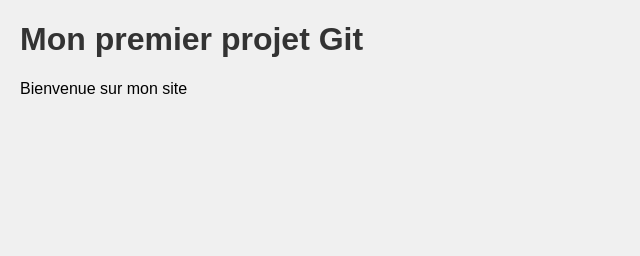
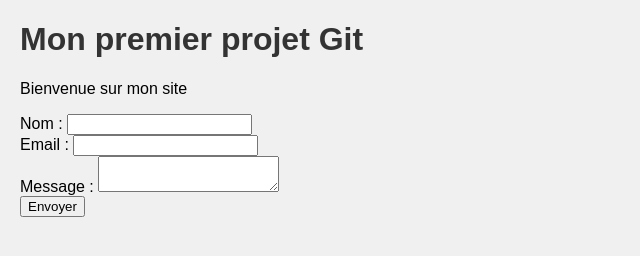
Before and after one commit to DImoussa/tp-sio-github, a plain HTML site: page index.html in a window 1280 px wide. Shown: the whole page, without its empty margins (0-640 px from the left). Drawn offline with Linux system fonts and the light colour scheme.

Commit message:
Ajout d'un formulaire GIT

```diff
--- a/index.html
+++ b/index.html
@@ -8,4 +8,19 @@
  <h1>Mon premier projet Git</h1>
  <p>Bienvenue sur mon site</p>
  </body>
+<form>
+ <div>
+ <label for="name">Nom :</label>
+ <input type="text" id="name" name="name">
+ </div>
+ <div>
+ <label for="email">Email :</label>
+ <input type="email" id="email" name="email">
+</div>
+ <div>
+ <label for="message">Message :</label>
+ <textarea id="message" name="message"></textarea>
+ </div>
+ <button type="submit">Envoyer</button>
+</form>
  </html>
```
